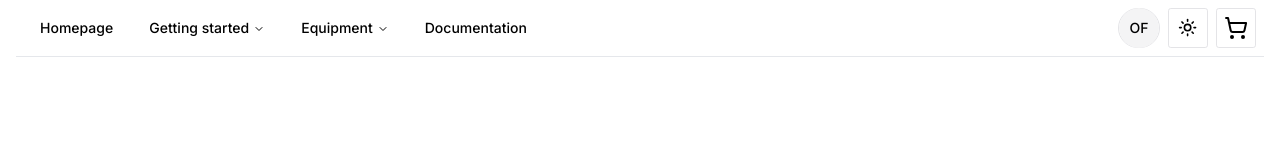
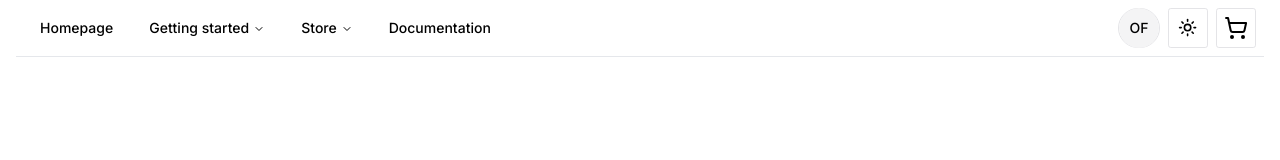
Before and after one commit to orenfackrell/nextjs-ecommerce, a Next.js app: page / in a window 1280 px wide. Shown: the top 160 px of the page. Built offline with nearby package versions, Linux system fonts and the light colour scheme; a web font is replaced by a local one.

Commit message:
update nav menu wording

```diff
--- a/app/components/navbar.tsx
+++ b/app/components/navbar.tsx
@@ -14,8 +14,6 @@ import {
   NavigationMenuTrigger,
   navigationMenuTriggerStyle,
 } from './ui/navigation-menu';
-import { Button } from './ui/button';
-import { ModeToggle } from './ui/theme-toggle';
 
 const components: { title: string; href: string; description: string }[] = [
   {
@@ -91,7 +89,7 @@ export function NavMenu() {
             </NavigationMenuContent>
           </NavigationMenuItem>
           <NavigationMenuItem>
-            <NavigationMenuTrigger>Equipment</NavigationMenuTrigger>
+            <NavigationMenuTrigger>Store</NavigationMenuTrigger>
             <NavigationMenuContent>
               <ul className="grid w-[400px] gap-3 p-4 md:w-[500px] md:grid-cols-2 lg:w-[600px] ">
                 {components.map((component) => (
```
